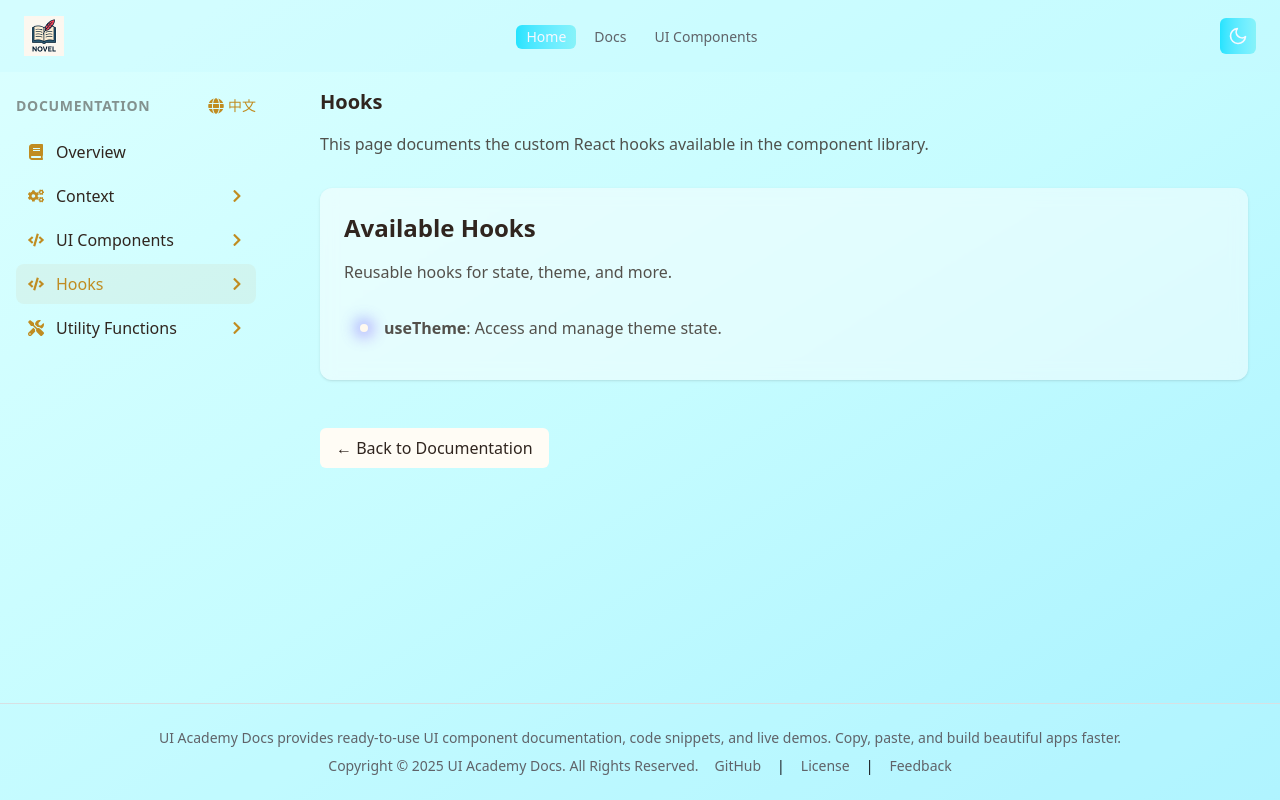
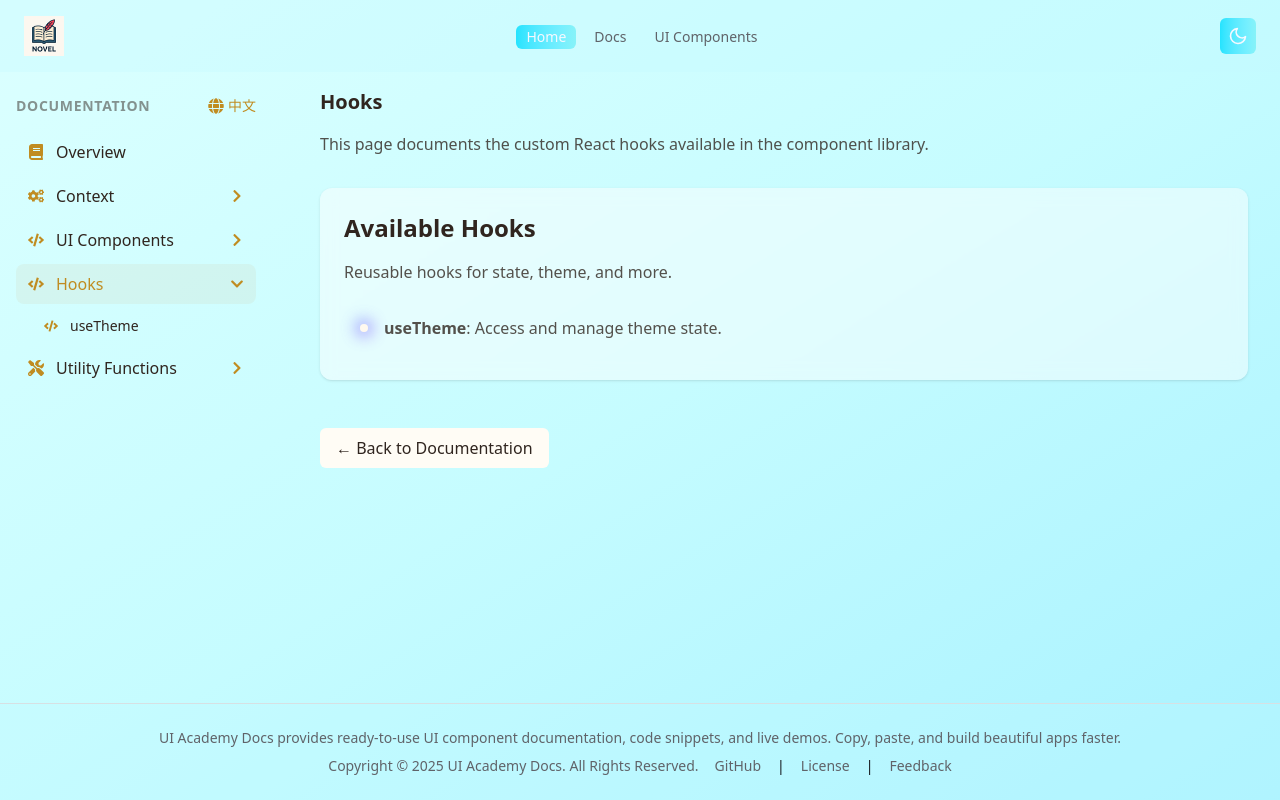
Before and after one commit to lbovboe/ui-academy, a Next.js app: page /docs/hooks in a window 1280 px wide. Built offline with nearby package versions, Linux system fonts and the light colour scheme.

Commit message:
update sidebar

```diff
--- a/app/components/docs/DocSidebar.tsx
+++ b/app/components/docs/DocSidebar.tsx
@@ -141,16 +141,15 @@ export default function DocSidebar() {
   // Set expanded state based on pathname after mount
   useEffect(() => {
     if (!mounted) return;
-    if (pathname === '/docs/components') {
+
+    // Find if any navItem with 'more' matches the current pathname
+    const parentWithMore = navItems.find(
+      (item) => item.more && (item.more.some((sub) => sub.href === pathname) || item.href === pathname)
+    );
+    if (parentWithMore) {
+      setExpanded({ [parentWithMore.href]: true });
+    } else {
       setExpanded({});
-    } else {
-      // Find if any navItem with 'more' matches the current pathname
-      const parentWithMore = navItems.find((item) => item.more && item.more.some((sub) => sub.href === pathname));
-      if (parentWithMore) {
-        setExpanded({ [parentWithMore.href]: true });
-      } else {
-        setExpanded({});
-      }
     }
   }, [pathname, mounted]);
 
```
